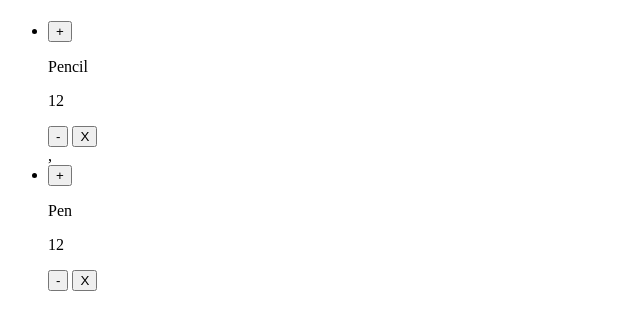
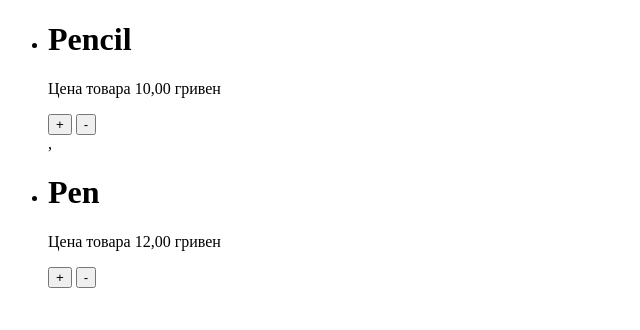
Before and after one commit to EdharPRO/tasks, a plain HTML site: page index.html in a window 1280 px wide. Shown: the whole page, without its empty margins (0-640 px from the left). Drawn offline with Linux system fonts and the light colour scheme.

Commit message:
try three

```diff
--- a/index.html
+++ b/index.html
@@ -12,9 +12,7 @@
         <!-- filled by JS -->
     </ul>
 
-    <h1 id="price"></h1>
     <ul id='products'>
-
         <!-- filled by JS -->
     </ul>
 
--- a/script.js
+++ b/script.js
@@ -4,46 +4,36 @@ function forEach(array, callback) {
     };
 };
 
-
 function map(array, callback) {
     const result = [];
 
-    forEach(array, (arr, index) => {
-        result.push(callback(arr, index))
+    forEach(array, (arr) => {
+        result.push(callback(arr))
     })
 
     return result;
 };
 
 const products = [
-    { id: 1, name: 'Pencil', price: 12 },
-    { id: 2, name: 'Pen', price: 12 }
+    { id: 1, name: 'Pencil', price: "10,00" },
+    { id: 2, name: 'Pen', price: "12,00 "}
 ];
 
+const prodHtml = document.getElementById('products');
 
-
-
-const price = 0;
-const productsList = document.getElementById('products');
-
-
-productsList.innerHTML = price;
-
-
-const removeTask = (prod) => {
+const removeProd = (prod) => {
     document.querySelector(`[data-prod="${prod.id}"]`).remove();
 };
 
-const productsHtml = map(products, (prod) => {
+const prodElement = map(products, (prod) => {
     return `
         <li data-prod="${prod.id}">
-            <button>+</button>
-            <p>${prod.name}</p>
-            <p>${prod.price}</p>
-            <button >-</button>
-            <button onclick='removeTask(${JSON.stringify(prod)})'>X</button>
+            <h1 class="">${prod.name}</h1>
+            <p>Цена товара ${prod.price} гривен</p>
+            <button >+</button>
+            <button onclick='removeProd(${JSON.stringify(prod)})'>-</button>
         </li>
     `
 });
 
-productsList.innerHTML = productsHtml;
+prodHtml.innerHTML = prodElement;
```
